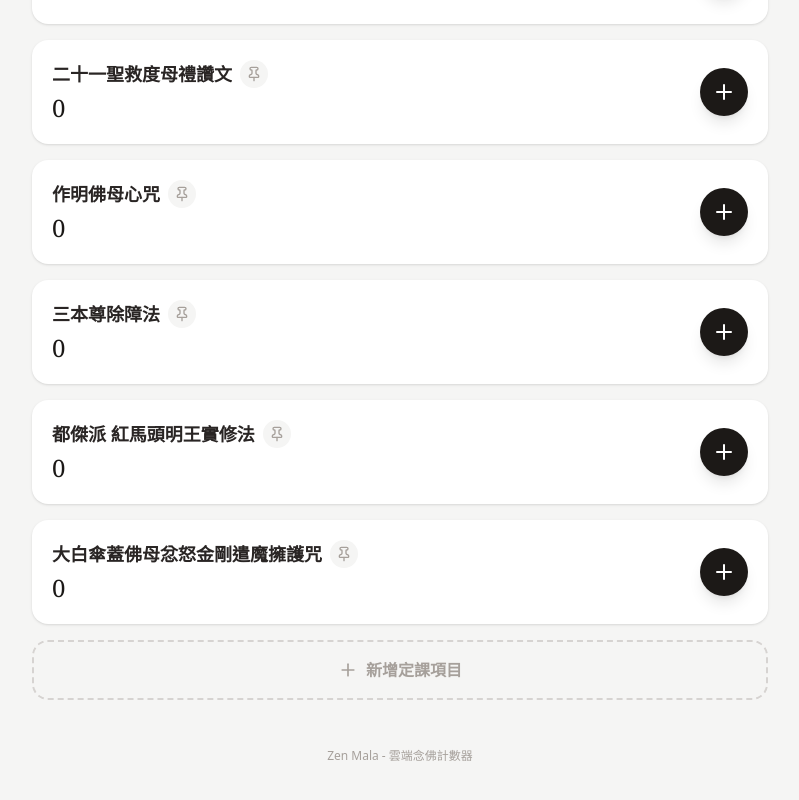
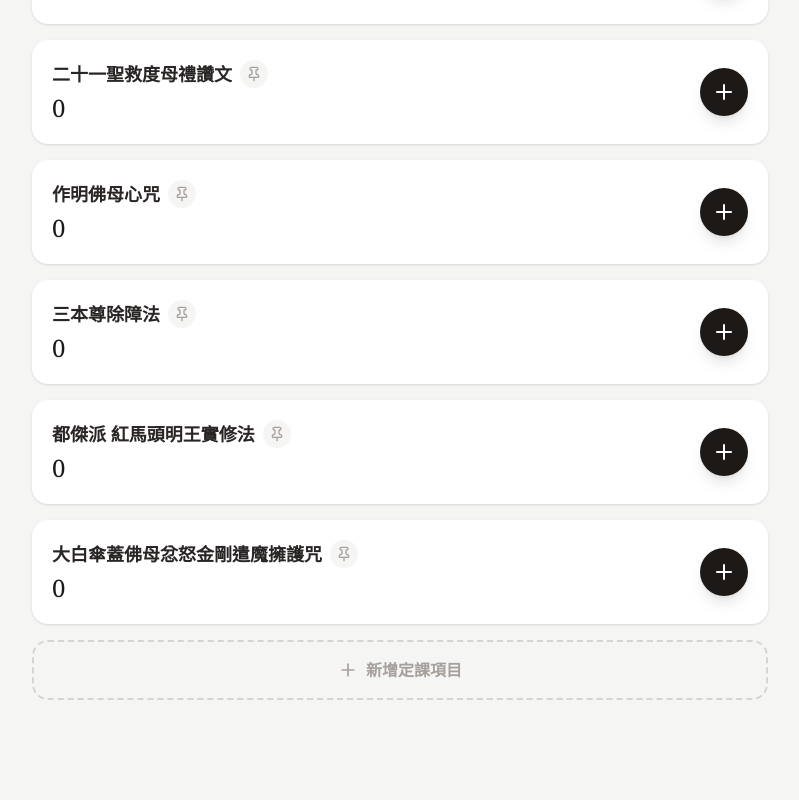
Before and after one commit to tw092669-ctrl/counter, a React (Vite) app: page / in a window 1280 px wide. Shown: the part 852-1652 px from the top of the page, without its empty margins (240-1039 px from the left). Built offline with nearby package versions, Linux system fonts and the light colour scheme.

Commit message:
刪除最底下字樣

```diff
--- a/App.tsx
+++ b/App.tsx
@@ -420,10 +420,6 @@ const App: React.FC = () => {
             </form>
           )}
         </div>
-
-        <div className="mt-12 text-center text-stone-400 text-xs">
-           <p>Zen Mala - 雲端念佛計數器</p>
-        </div>
       </div>
 
       {/* Modals */}
```
